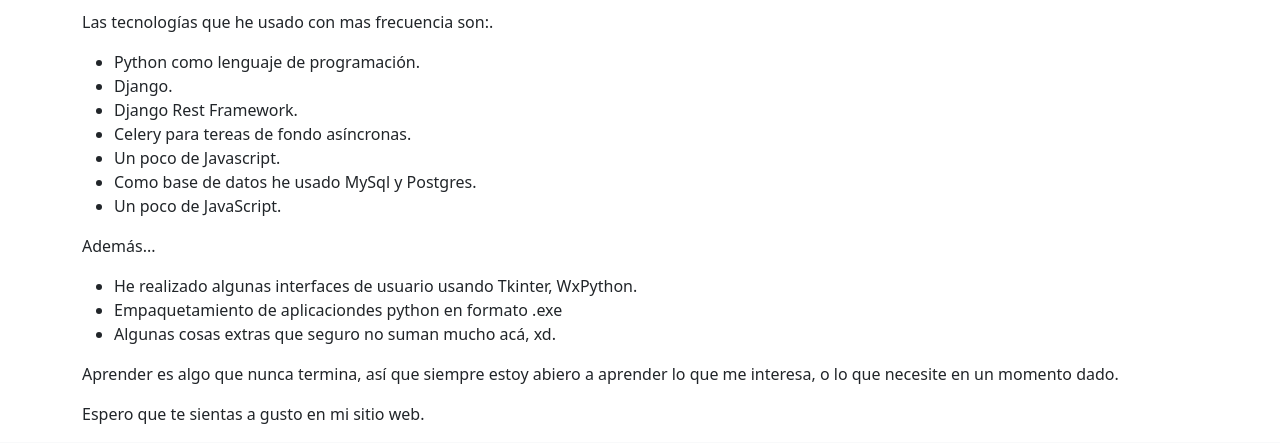
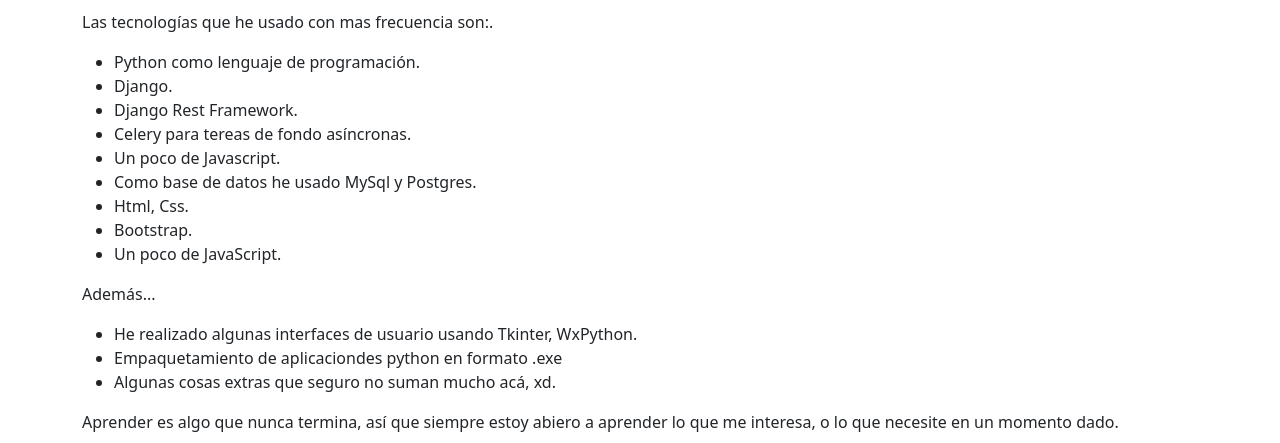
Before and after one commit to EmaSMach/mywebsite, a Django app: page / in a window 1280 px wide. Shown: the part 356-799 px from the top of the page. Run offline with Django 4.2, Linux system fonts and the light colour scheme; some libraries are stand-ins or nearby versions.

Commit message:
added extra items to the home page

```diff
--- a/templates/home/home.html
+++ b/templates/home/home.html
@@ -19,6 +19,8 @@
             <li>{% trans 'Celery para tereas de fondo asíncronas.' %}</li>
             <li>{% trans 'Un poco de Javascript.' %}</li>
             <li>{% trans 'Como base de datos he usado MySql y Postgres.' %}</li>
+            <li>{% trans 'Html, Css.' %}</li>
+            <li>{% trans 'Bootstrap.' %}</li>
             <li>{% trans 'Un poco de JavaScript.' %}</li>
         </ul>
 
```
